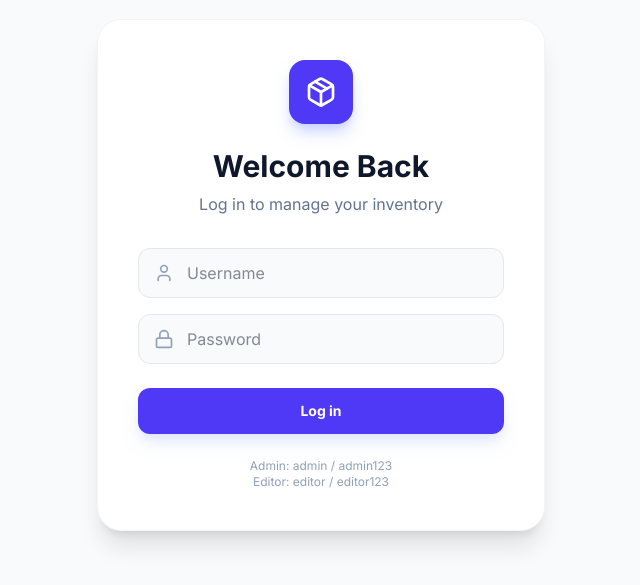
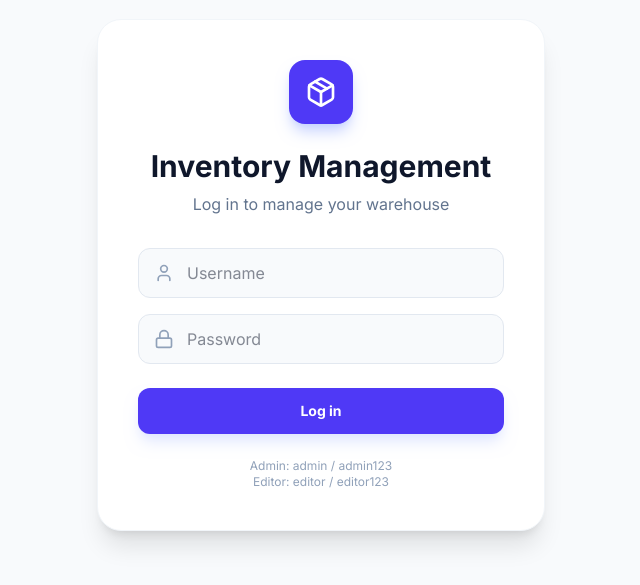
Before and after one commit to aadhava15/market, a React (Vite) app: page / in a window 1280 px wide. Shown: the part 125-710 px from the top of the page, without its empty margins (319-959 px from the left). Built offline with nearby package versions, Linux system fonts and the light colour scheme.

Commit message:
feat: Update login screen text
Refactor the welcome message and description on the login screen to be more specific to the application's core functionality (inventory management and warehouse operations).

```diff
--- a/src/App.tsx
+++ b/src/App.tsx
@@ -926,8 +926,8 @@ const LoginPage = ({ onLogin }: { onLogin: (user: User) => void }) => {
           <div className="mx-auto h-16 w-16 bg-indigo-600 rounded-2xl flex items-center justify-center text-white shadow-lg shadow-indigo-200 mb-6">
             <Package size={32} />
           </div>
-          <h2 className="text-3xl font-bold text-slate-900">Welcome Back</h2>
-          <p className="mt-2 text-slate-500">Log in to manage your inventory</p>
+          <h2 className="text-3xl font-bold text-slate-900">Inventory Management</h2>
+          <p className="mt-2 text-slate-500">Log in to manage your warehouse</p>
         </div>
 
         <form className="mt-8 space-y-6" onSubmit={handleSubmit}>
```
